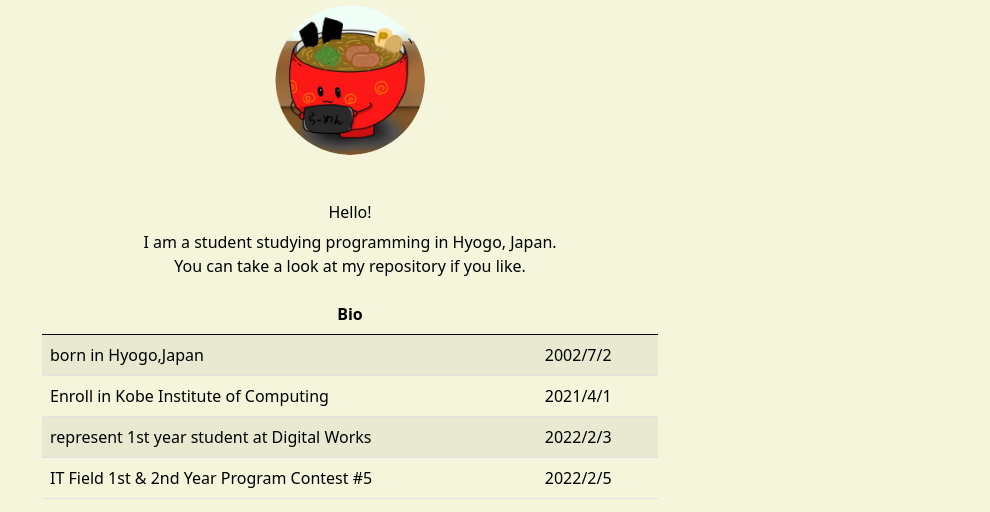
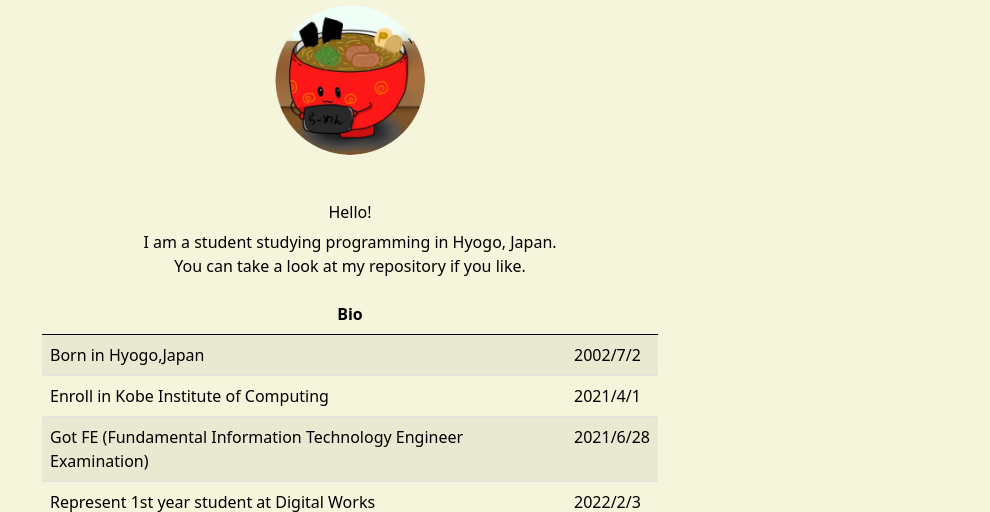
Before and after one commit to ramen0702/about-me, a plain HTML site: page index.html in a window 1280 px wide. Shown: the part 199-711 px from the top of the page, without its empty margins (290-1280 px from the left). Drawn offline with nearby package versions, Linux system fonts and the light colour scheme.

Commit message:
[add] add bio text

```diff
--- a/index.html
+++ b/index.html
@@ -48,7 +48,7 @@
               </thead>
               <tbody>
                 <tr>
-                  <td>born in Hyogo,Japan</td>
+                  <td>Born in Hyogo,Japan</td>
                   <td>2002/7/2</td>
                 </tr>
                 <tr>
@@ -56,7 +56,11 @@
                   <td>2021/4/1</td>
                 </tr>
                 <tr>
-                  <td>represent 1st year student at Digital Works</td>
+                  <td>Got FE (Fundamental Information Technology Engineer Examination)</td>
+                  <td>2021/6/28</td>
+                </tr>
+                <tr>
+                  <td>Represent 1st year student at Digital Works</td>
                   <td>2022/2/3</td>
                 </tr>
                 <tr>
```
